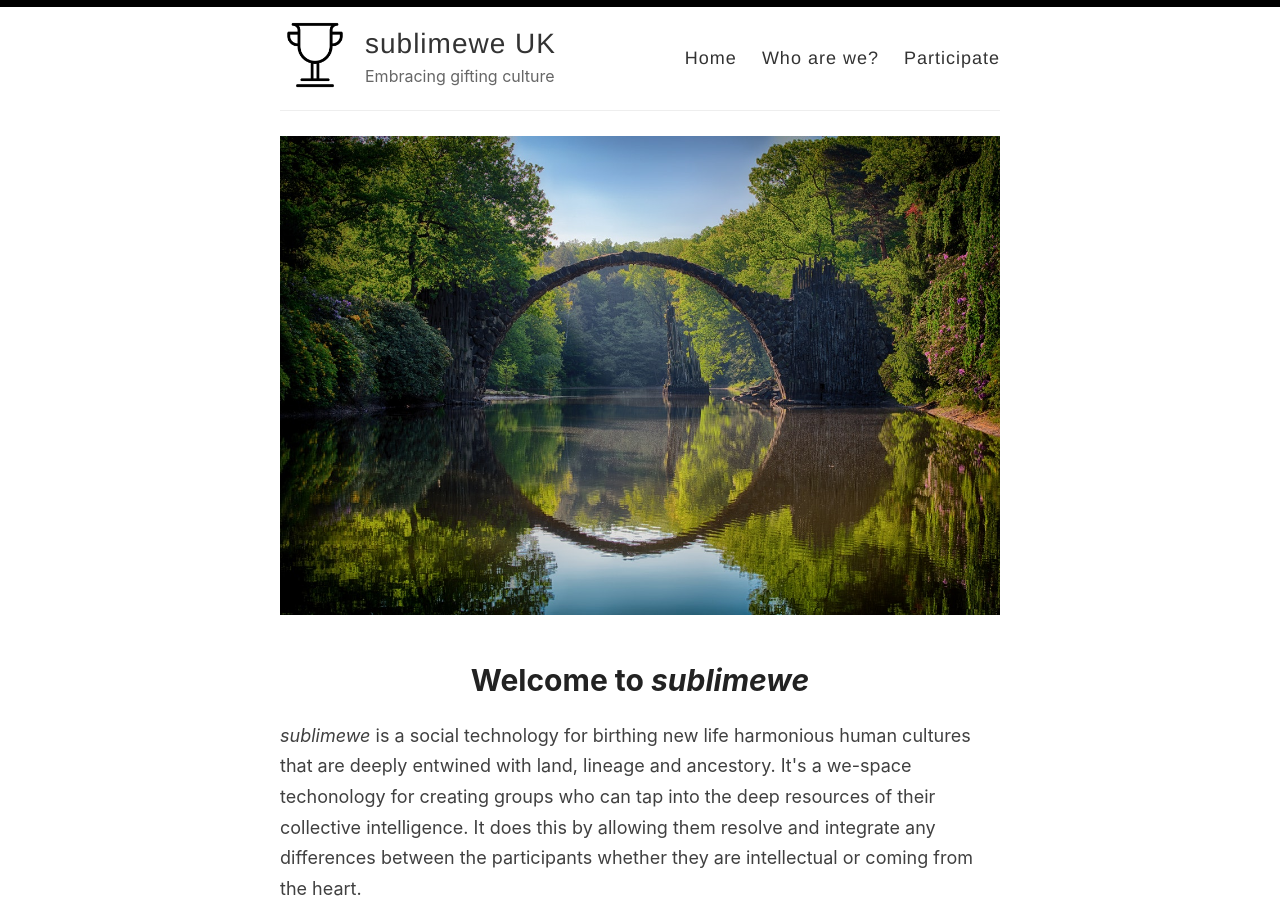
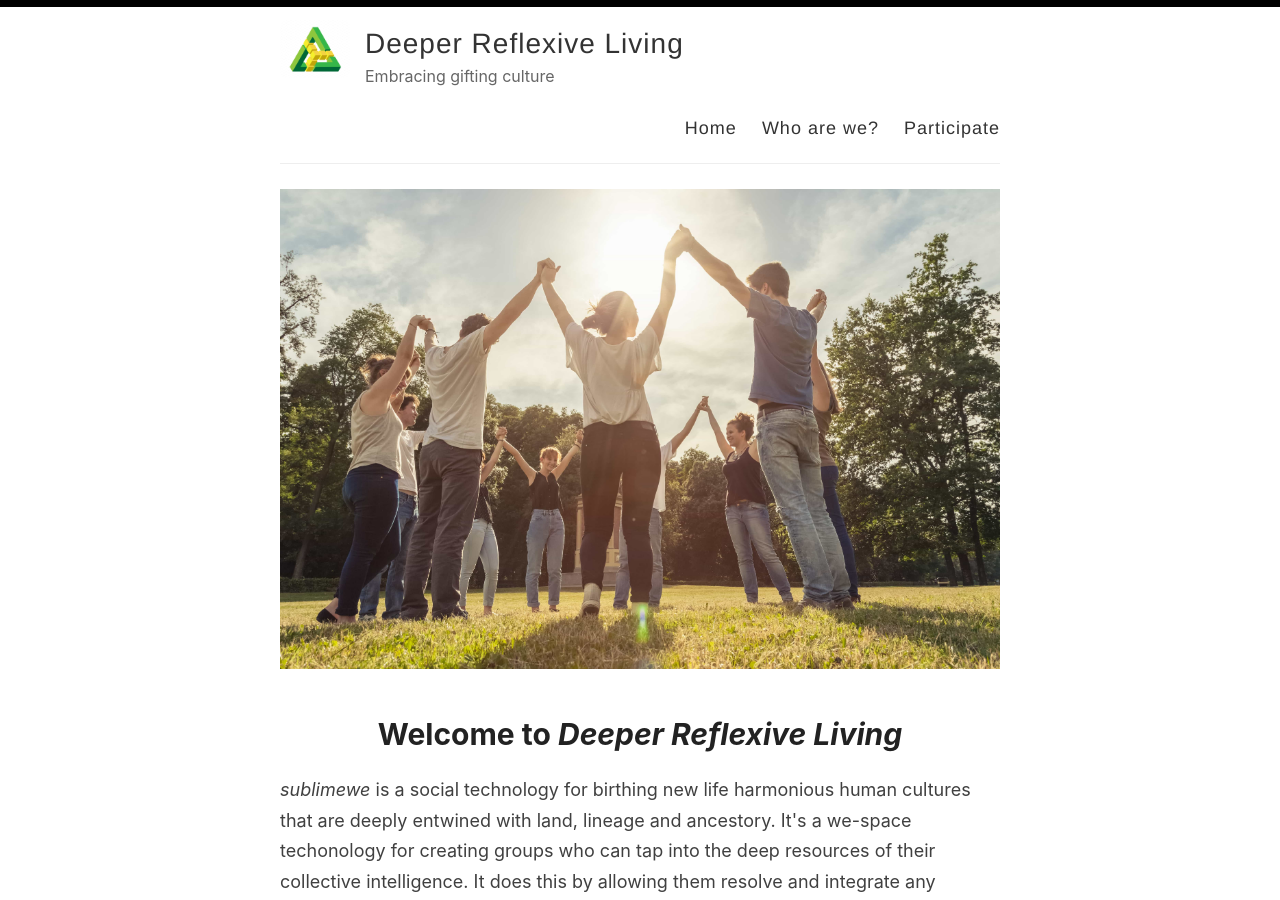
Before and after one commit to larriant/sublimewe, a Jekyll site: the page built from index.html, in a window 1280 px wide and 900 px high. Built offline with Jekyll 4.4.1, drawn with Linux system fonts in a browser that asks for light colours; the list of posts is cut into pages by our own code.

Commit message:
Updating titles

```diff
--- a/_config.yml
+++ b/_config.yml
@@ -3,7 +3,7 @@
 #
 
 # Name of your site (displayed in the header)
-name: sublimewe UK
+name: Deeper Reflexive Living
 
 # Name of the author
 author: Julyan Davey
@@ -12,7 +12,7 @@ author: Julyan Davey
 description: Embracing gifting culture
 
 # URL of your avatar or profile pic (you could use your GitHub profile pic)
-avatar: /images/trophy.png
+avatar: /images/logo.png
 
 #
 # Flags below are optional
--- a/index.html
+++ b/index.html
@@ -3,8 +3,8 @@ layout: default
 ---
 
 <div>
-  <img src="{{ site.baseurl }}/images/bridge.jpg" />
-  <h1>Welcome to <i>sublimewe</i></h1>
+  <img src="{{ site.baseurl }}/images/peopletogether.jpg" />
+  <h1>Welcome to <i>Deeper Reflexive Living</i></h1>
   <p><i>sublimewe</i> is a social technology for birthing new life harmonious human cultures that are deeply entwined with land, lineage and ancestory. It's a we-space techonology for creating groups who can tap into the deep resources of their collective intelligence. It does this by allowing them resolve and integrate any differences between the participants whether they are intellectual or coming from the heart.</p>
   <a href="{{ site.baseurl }}/what/" class="button linkButton">Continue to Introduction →</a>
   <iframe src="https://sublimeweuk.substack.com/embed" width="480" height="320" style="border:1px solid #EEE; background:white; margin: 50px auto; display: block;" frameborder="0" scrolling="no"></iframe>
```
Also changed, not shown: images/logo.png (added), images/peopletogether.jpg (added).
